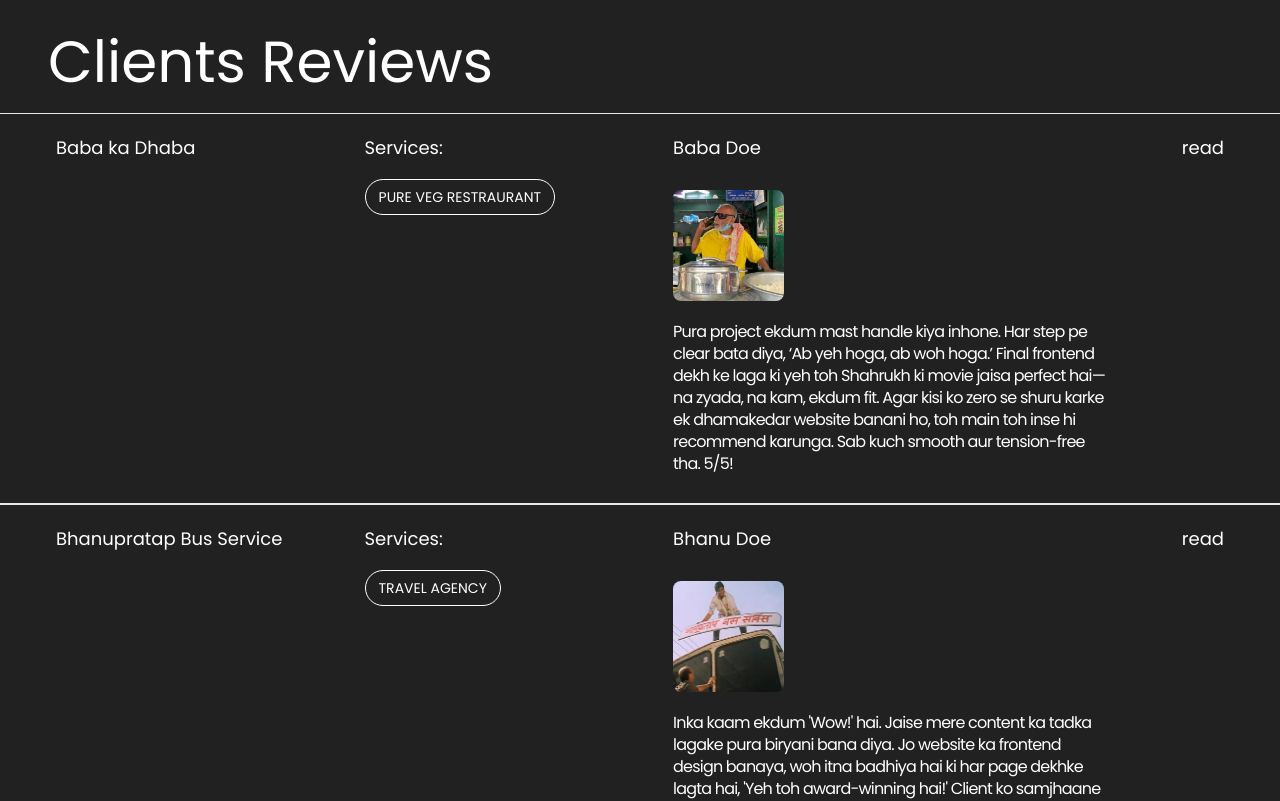
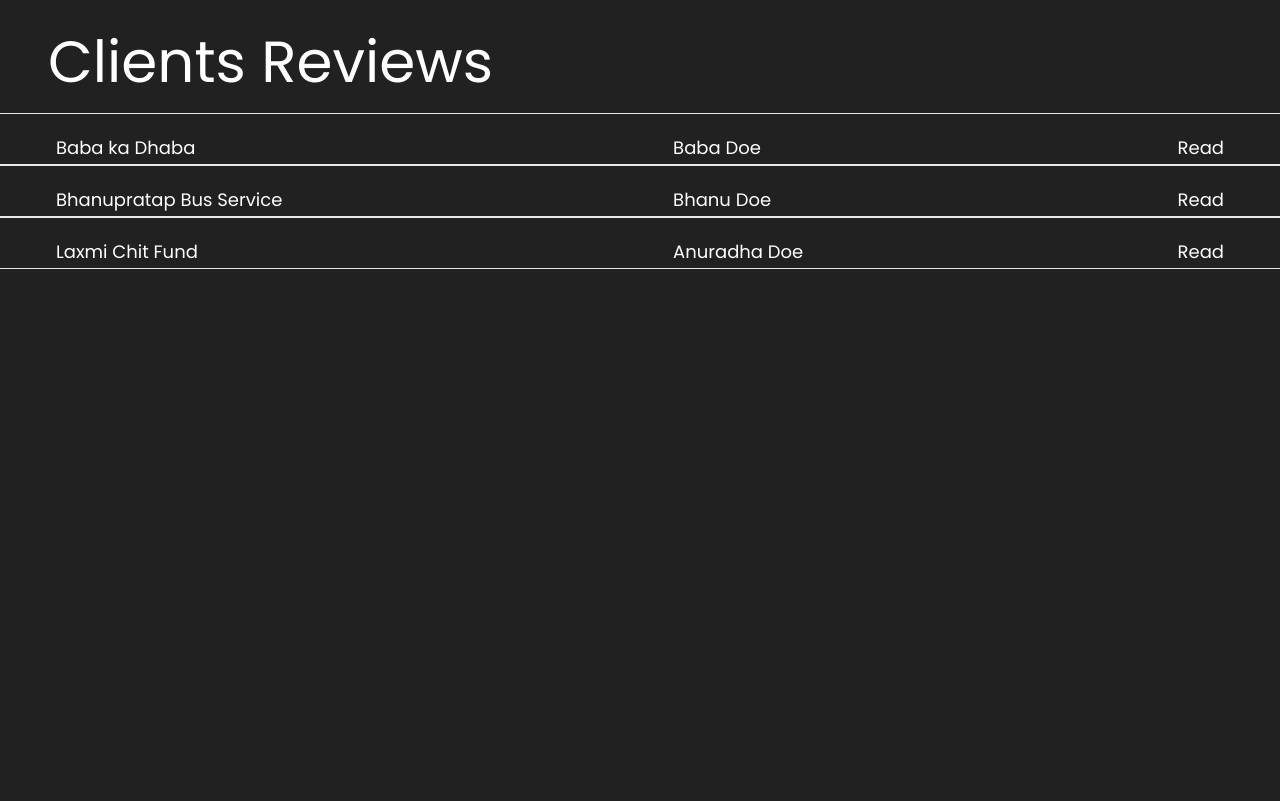
Before and after one commit to Wespy07/Ochi-Design, a React (Vite) app: page / in a window 1280 px wide. Shown: the part 6820-7621 px from the top of the page. After the commit the page ends 7089 px from the top, so only its background shows below. Built offline with nearby package versions, Linux system fonts and the light colour scheme.

Commit message:
working on accordion

```diff
--- a/src/components/Reusable/ClientReview.css
+++ b/src/components/Reusable/ClientReview.css
@@ -0,0 +1,27 @@
+.collapsible-content {
+    overflow: hidden;
+    max-height: 0;
+    transition: all 0.4s linear;
+}
+
+.collapsible-content.expanded {
+    max-height: 300px;
+    opacity: 1;
+}
+
+.services-container {
+    transition: opacity 0.4s ease-in-out;
+    display: flex;
+    flex-direction: column;
+    align-items: start;
+    justify-content: start;
+}
+
+.services-container.hidden {
+    opacity: 0;
+    pointer-events: none;
+}
+
+.placeholder {
+    min-height: 30px;
+}
--- a/src/components/Reusable/ClientReview.jsx
+++ b/src/components/Reusable/ClientReview.jsx
@@ -1,30 +1,56 @@
-import React from 'react'
-import Pill from './Pill'
+import React, { useState } from 'react';
+import './ClientReview.css';
+import Pill from './Pill';
 
-function ClientReview({company, username, service1, src, desc}) {
+function ClientReview({ company, username, service1, src, desc }) {
+    const [isExpanded, setIsExpanded] = useState(false);
+
+    const toggleExpand = () => {
+        setIsExpanded((prev) => !prev);
+    };
+
     return (
         <div className='text-lg border-t-[1px] border-b-[1px]'>
             <div className='flex px-14 gap-5 pt-5'>
+                {/* Company Section */}
                 <div className='w-[25%]'>
                     <p>{company}</p>
                 </div>
-                <div className='w-[25%]'>
-                    <p>Services:</p>
-                    < Pill service1={service1}  />
+
+                {/* Services Section (Preserve Space) */}
+                <div className={`w-[25%] services-container ${isExpanded ? 'visible' : 'hidden'}`}>
+                    {isExpanded ? (
+                        <>
+                            <p>Services:</p>
+                            <Pill service1={service1} />
+                        </>
+                    ) : (
+                        <div className="placeholder"></div> /* Placeholder to retain space */
+                    )}
                 </div>
+
+                {/* Username and Content */}
                 <div className='w-[38%]'>
                     <p>{username}</p>
-                    <div className='my-7'>
-                        <img className='my-5 h-[111px] rounded-lg' src={src} />
-                        <p className='tracking-tighter leading-[22px] text-[16px]'>{desc}</p>
+                    <div className={`collapsible-content ${isExpanded ? 'expanded' : 'collapsed'}`}>
+                        {isExpanded && (
+                            <>
+                                <img className='my-5 h-[111px] rounded-lg' src={src} alt={username} />
+                                <p className='tracking-tighter leading-[22px] text-[16px]'>{desc}</p>
+                            </>
+                        )}
                     </div>
                 </div>
+
+                {/* Read Button */}
                 <div className='w-[8%] flex flex-col items-end'>
-                    <button>read</button>
+                    <button onClick={toggleExpand}>
+                        {isExpanded ? 'Collapse' : 'Read'}
+                    </button>
                 </div>
             </div>
         </div>
-    )
+    );
 }
 
-export default ClientReview
+export default ClientReview;
```
